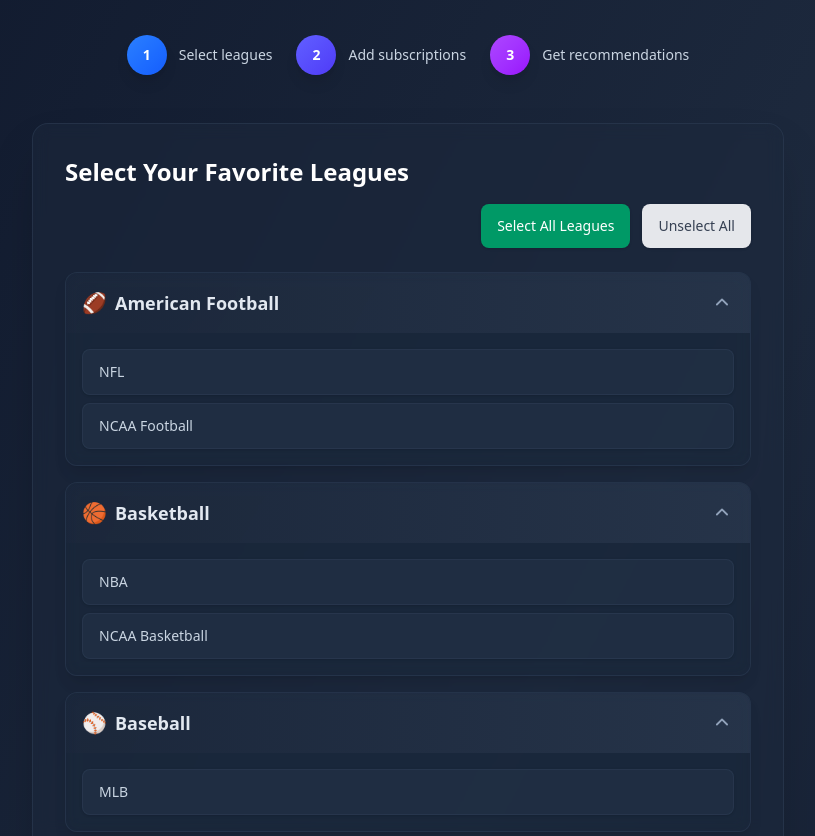
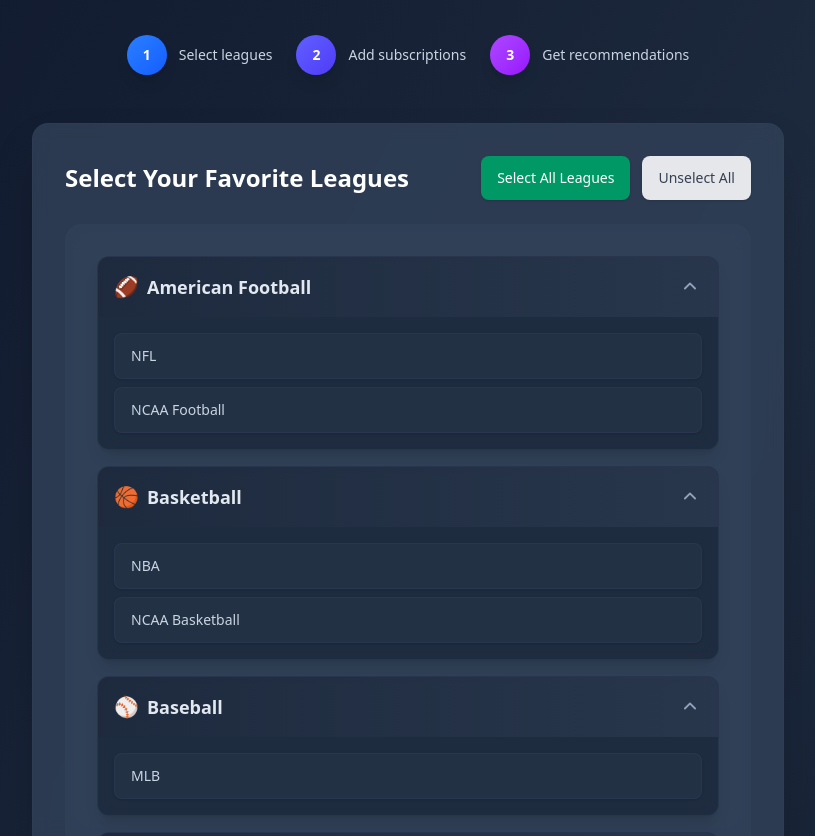
Before and after one commit to justincoleman/StreamFinder, a Vue app in the folder StreamFinder/: page / in a window 1280 px wide. Shown: the part 264-1100 px from the top of the page, without its empty margins (232-1047 px from the left). Built offline with nearby package versions, Linux system fonts and the light colour scheme.

Commit message:
Improve contrast of back navigation buttons in SubscribedServicesView and ResultsView for accessibility and visual consistency. Refactor markup for consistent lighter outer ring effect across selection views.

```diff
--- a/StreamFinder/src/components/LeagueSelector.vue
+++ b/StreamFinder/src/components/LeagueSelector.vue
@@ -1,9 +1,10 @@
 <template>
   <div>
-    <h2 class="text-xl sm:text-2xl font-semibold mb-4 text-white">
+    <div class="mb-6 flex items-center justify-between gap-4 flex-wrap">
+      <h2 class="text-xl sm:text-2xl font-semibold text-white mb-0">
         Select Your Favorite Leagues
       </h2>
-    <div class="mb-6 flex justify-end space-x-3">
+      <div class="flex justify-end space-x-3">
         <button
           @click="store.selectAllLeagues()"
           class="px-4 py-2 text-sm font-medium text-white bg-emerald-600 hover:bg-emerald-700 rounded-lg shadow-sm focus:outline-none focus:ring-2 focus:ring-offset-2 focus:ring-emerald-500 transition-colors duration-150 min-h-[44px] min-w-[44px]"
@@ -17,9 +18,10 @@
           Unselect All
         </button>
       </div>
+    </div>
 
-    <div class="space-y-4">
-      <div v-for="category in store.allLeaguesByCategory" :key="category.categoryName" class="border border-slate-700/50 rounded-xl shadow-lg overflow-hidden bg-slate-800/30 backdrop-blur-sm">
+    <div class="space-y-4 bg-slate-700/80 rounded-2xl  backdrop-blur-md p-4 sm:p-6 md:p-8">
+      <div v-for="category in store.allLeaguesByCategory" :key="category.categoryName" class="border border-slate-700/50 rounded-xl shadow-lg overflow-hidden bg-slate-800/80 backdrop-blur-sm">
         <button
           @click="store.toggleCategoryExpansion(category.categoryName)"
           class="w-full flex justify-between items-center p-3 sm:p-4 bg-gradient-to-r from-slate-800/50 to-slate-700/50 hover:from-slate-700/50 hover:to-slate-600/50 transition-all duration-300 focus:outline-none"
--- a/StreamFinder/src/views/LeagueSelectionView.vue
+++ b/StreamFinder/src/views/LeagueSelectionView.vue
@@ -41,7 +41,7 @@
         </div>
       </header>
 
-      <main class="bg-slate-800/50 backdrop-blur-sm p-6 md:p-8 rounded-2xl shadow-2xl border border-slate-700/50">
+      <main class="bg-slate-700/80 backdrop-blur-sm p-6 md:p-8 rounded-2xl shadow-2xl border border-slate-700/50">
         <LeagueSelector />
 
         <div class="mt-10 text-center">
--- a/StreamFinder/src/views/ResultsView.vue
+++ b/StreamFinder/src/views/ResultsView.vue
@@ -13,7 +13,7 @@
           <div class="mt-6">
             <router-link
                 to="/select-subscriptions"
-                class="inline-flex items-center px-4 py-2 text-sm font-medium text-slate-300 bg-slate-700/50 hover:bg-slate-700 rounded-lg transition-all duration-300 shadow-sm hover:shadow-md border border-slate-600/50"
+                class="inline-flex items-center px-4 py-2 text-base font-medium text-white bg-slate-600/80 hover:bg-slate-500 border border-white/20 rounded-lg shadow transition-all duration-200"
             >
               <svg xmlns="http://www.w3.org/2000/svg" viewBox="0 0 20 20" fill="currentColor" class="w-5 h-5 mr-2">
                 <path fill-rule="evenodd" d="M11.78 5.22a.75.75 0 0 1 0 1.06L8.06 10l3.72 3.72a.75.75 0 1 1-1.06 1.06l-4.25-4.25a.75.75 0 0 1 0-1.06l4.25-4.25a.75.75 0 0 1 1.06 0Z" clip-rule="evenodd" />
--- a/StreamFinder/src/views/SubscribedServicesView.vue
+++ b/StreamFinder/src/views/SubscribedServicesView.vue
@@ -10,9 +10,9 @@
         </div>
       </header>
 
-      <main class="bg-slate-800/50 backdrop-blur-sm p-6 md:p-8 rounded-2xl shadow-2xl border border-slate-700/50">
+      <main class="bg-slate-700/80 backdrop-blur-md p-6 md:p-8 rounded-2xl shadow-2xl">
         <div class="flex justify-between items-center mb-8">
-          <router-link to="/" class="inline-flex items-center px-4 py-2 text-sm font-medium text-slate-300 bg-slate-700/50 hover:bg-slate-700 rounded-lg transition-all duration-300 shadow-sm hover:shadow-md border border-slate-600/50">
+          <router-link to="/" class="inline-flex items-center px-4 py-2 text-base font-medium text-white bg-slate-600/80 hover:bg-slate-500 border border-white/20 rounded-lg shadow transition-all duration-200">
             <svg xmlns="http://www.w3.org/2000/svg" viewBox="0 0 20 20" fill="currentColor" class="w-5 h-5 mr-2">
               <path fill-rule="evenodd" d="M11.78 5.22a.75.75 0 0 1 0 1.06L8.06 10l3.72 3.72a.75.75 0 1 1-1.06 1.06l-4.25-4.25a.75.75 0 0 1 0-1.06l4.25-4.25a.75.75 0 0 1 1.06 0Z" clip-rule="evenodd" />
             </svg>
@@ -33,9 +33,9 @@
             </button>
           </div>
         </div>
-
+        <div class="space-y-4 bg-slate-700/80 rounded-2xl  backdrop-blur-md p-4 sm:p-6 md:p-8">
           <div class="space-y-4">
-          <div v-for="category in store.allServicesGroupedByCategory" :key="category.categoryName" class="border border-slate-700/50 rounded-xl shadow-lg overflow-hidden bg-slate-800/30 backdrop-blur-sm">
+            <div v-for="category in store.allServicesGroupedByCategory" :key="category.categoryName" class="border border-slate-700/50 rounded-xl shadow-lg overflow-hidden bg-slate-800/80 backdrop-blur-sm">
               <button
                 @click="store.toggleServiceCategoryExpansion(category.categoryName)"
                 class="w-full flex justify-between items-center p-3 sm:p-4 bg-gradient-to-r from-slate-800/50 to-slate-700/50 hover:from-slate-700/50 hover:to-slate-600/50 transition-all duration-300 focus:outline-none"
@@ -82,6 +82,7 @@
                   </div>
                 </div>
               </transition>
+            </div>
           </div>
         </div>
 
```
Lines whose indentation alone changed are shown as unchanged.
